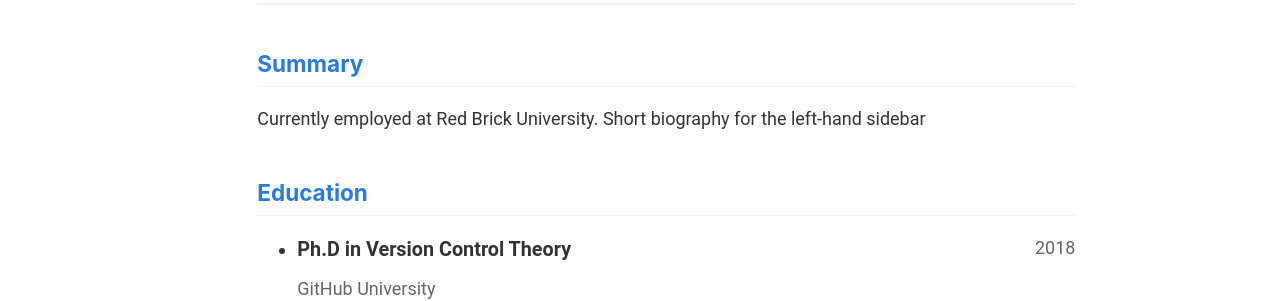
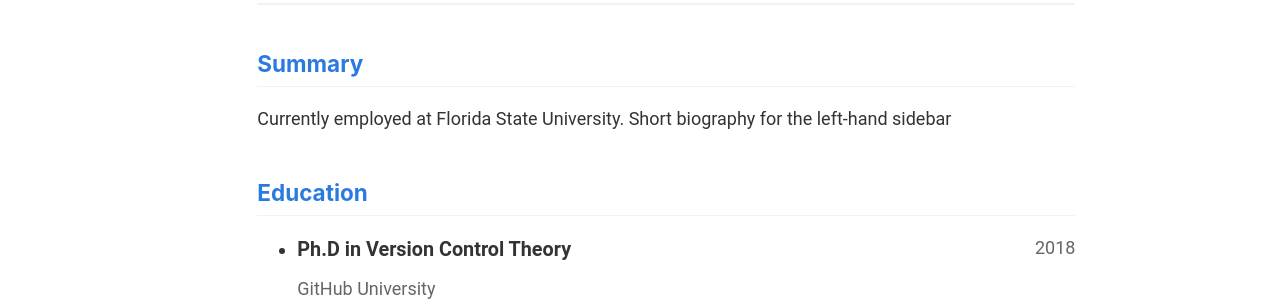
Before and after one commit to XianjingZhou/XianjingZhou.github.io, a Jekyll site: the page built from _pages/cv-json.md, in a window 1280 px wide and 900 px high. Shown: the part 341-642 px from the top of the window. Built offline with Jekyll 4.4.1, drawn with Linux system fonts in a browser that asks for light colours.

Commit message:
Update cv.json

```diff
--- a/_data/cv.json
+++ b/_data/cv.json
@@ -4,7 +4,7 @@
     "email": "none@example.org",
     "phone": "",
     "website": "https://academicpages.github.io",
-    "summary": "Currently employed at Red Brick University. Short biography for the left-hand sidebar",
+    "summary": "Currently employed at Florida State University. Short biography for the left-hand sidebar",
     "location": {
       "address": "",
       "postalCode": "",
```
